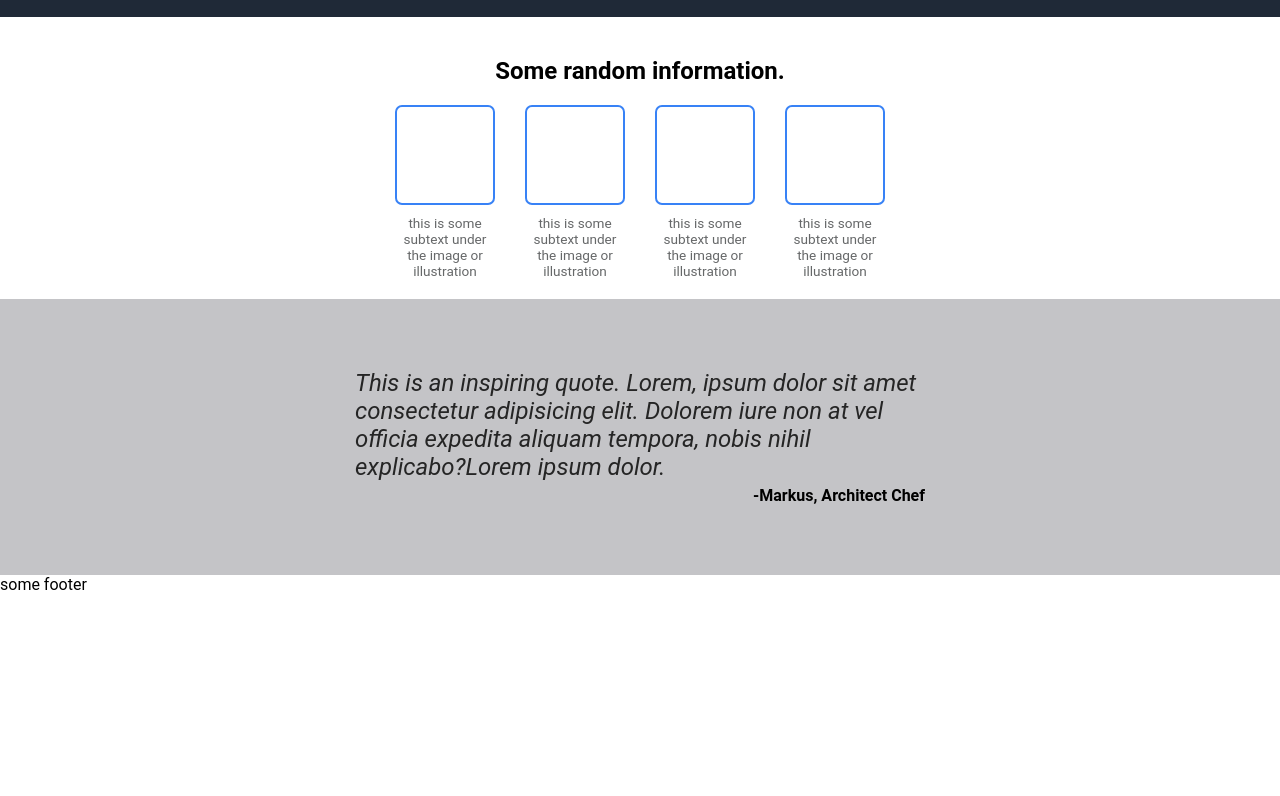
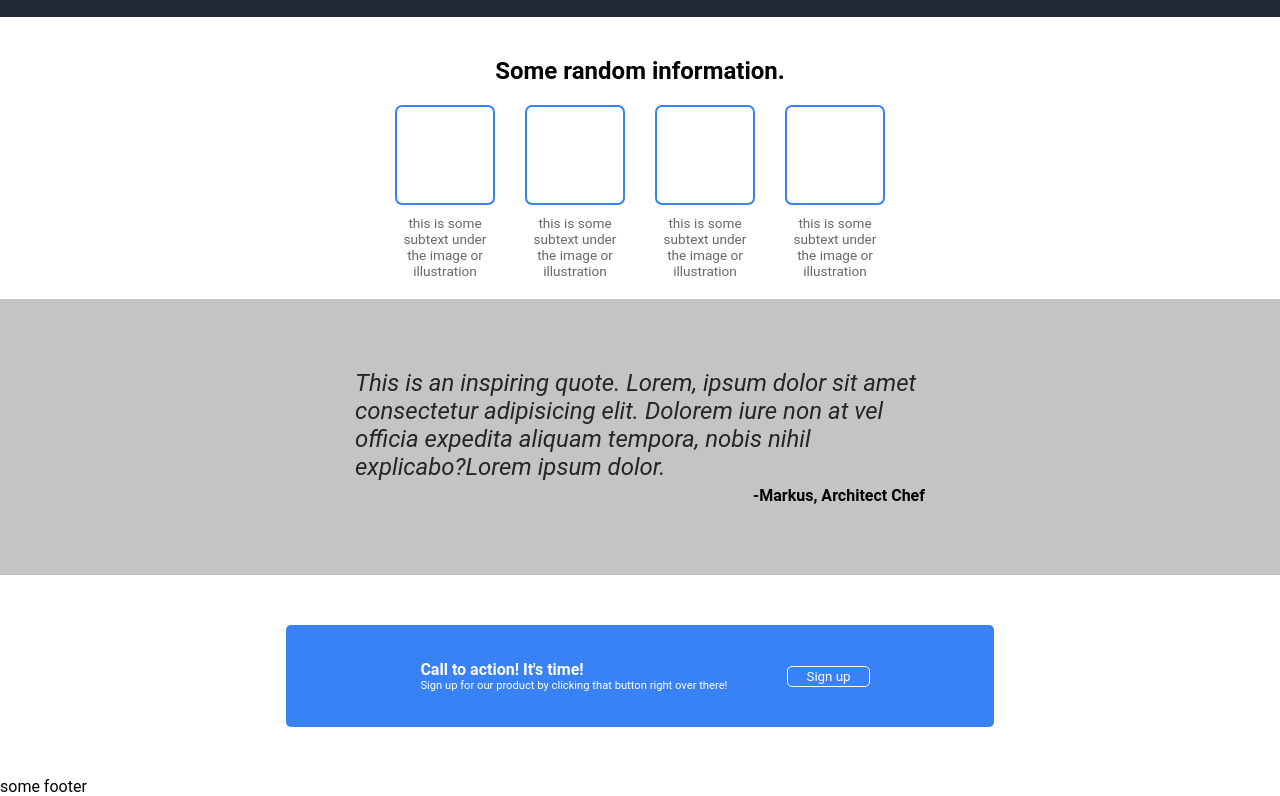
Before and after one commit to 1q2a1/flexbox_refresher, a plain HTML site: page index.html in a window 1280 px wide. Shown: the part 241-1037 px from the top of the page. Before the commit the page ends 835 px from the top, so only its background shows below. Drawn offline with Linux system fonts and the light colour scheme.

Commit message:
Add signup section
added content and styles for the signup section

```diff
--- a/index.html
+++ b/index.html
@@ -56,6 +56,16 @@
         </div>
     </div>
 
+    <div class="signup-section">
+        <div class="signup-content">
+            <div class="signup-text">
+                <h4>Call to action! It's time!</h4>
+                <p>Sign up for our product by clicking that button right over there!</p>
+            </div>
+            <button>Sign up</button>
+        </div>
+    </div>
+
     <footer>
         some footer
     </footer>
--- a/styles.css
+++ b/styles.css
@@ -123,3 +123,35 @@ nav{
     display:flex;
     justify-content: flex-end;
 }
+
+.signup-section{
+    padding: 50px;
+    color:white;
+    display:flex;
+    justify-content: center;
+    align-items: center;
+}
+.signup-content{
+    background-color: #3882F6;
+    width: 60%;
+    height: 50%;
+    padding: 25px 20px;
+    border-radius: 5px;
+    display: flex;
+    justify-content: center;
+    align-items: center;
+    gap:50px;
+}
+.signup-text{
+    padding: 10px;
+}
+.signup-text p {
+    font-size:0.7rem;
+}
+.signup-content button{
+    background-color:#3882F6;
+    border: 1.5px solid white;
+    border-radius: 5px;
+    padding: 2px 18px;
+    color:white;
+}
```
